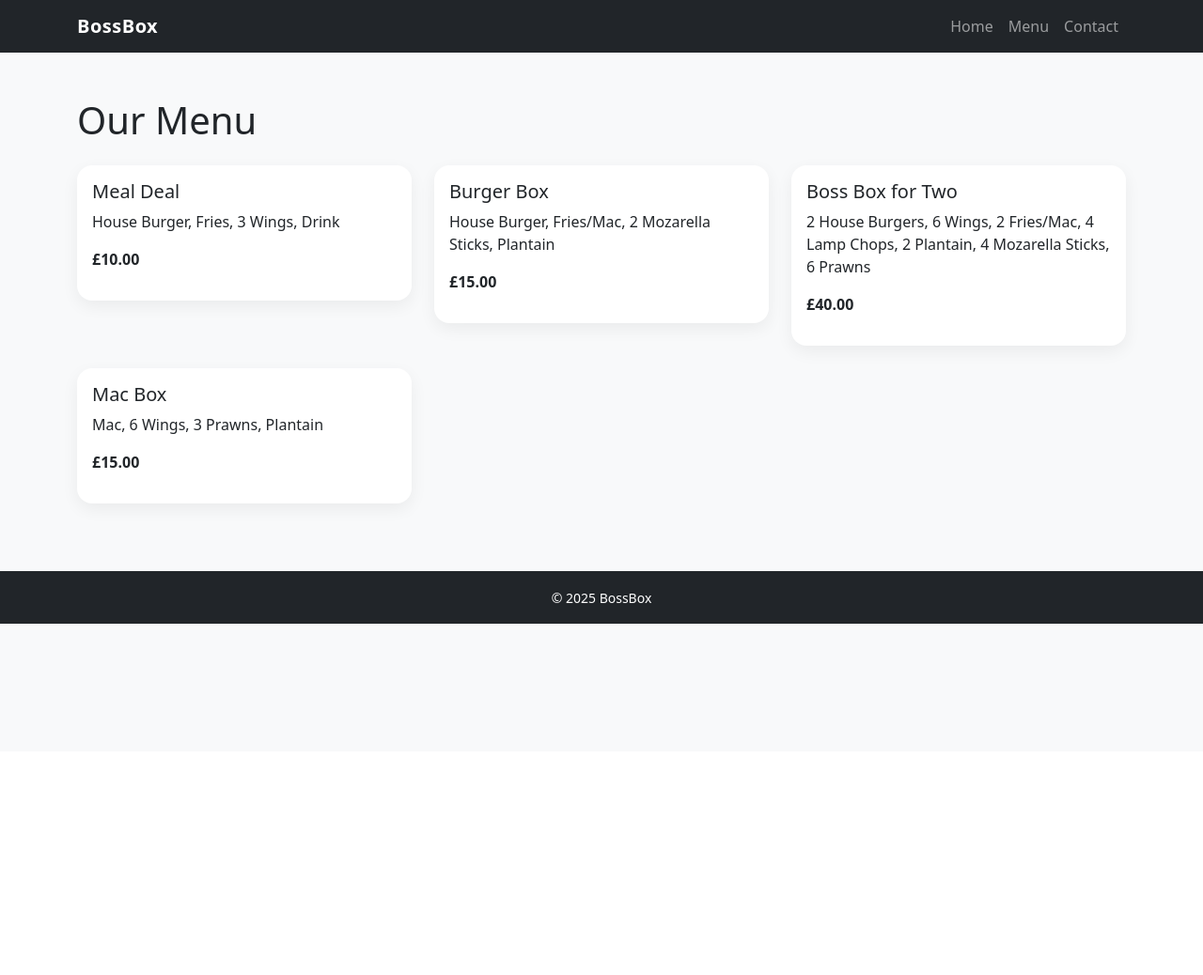
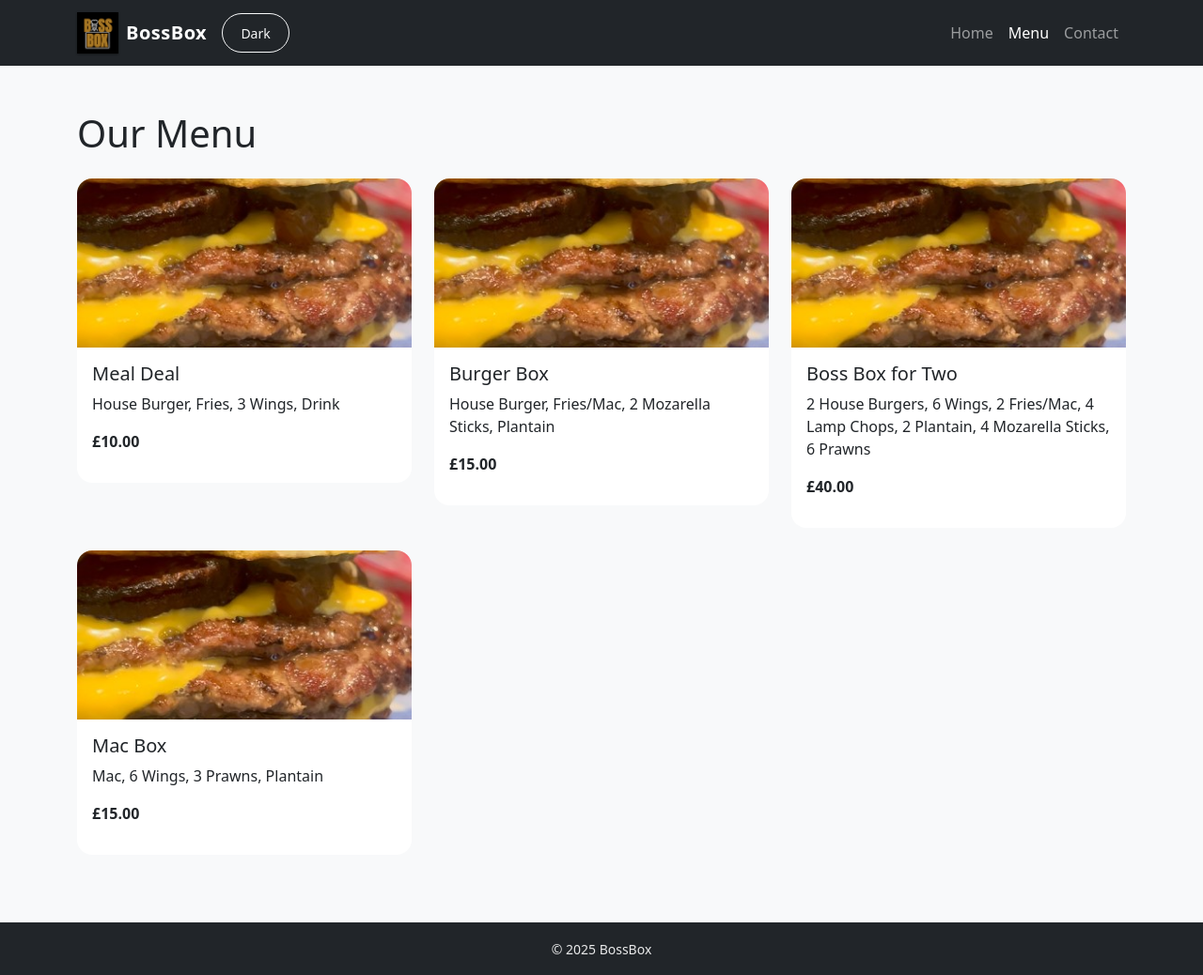
Before and after one commit to BelalTibi/BossBox, a Flask app: page /menu.html in a window 1280 px wide. Shown: the whole page at 94% size. Before the commit the page ends 664 px from the top, so only its background shows below. Run offline with Flask 3, Linux system fonts and the light colour scheme.

Commit message:
Multiple new features
Added:
- Dark/Light Mode
- Images for menu Items
- Logo for NavBar
- Hover zoom over menu Items

```diff
--- a/data/menu.json
+++ b/data/menu.json
@@ -2,21 +2,25 @@
     {
       "name": "Meal Deal",
       "price": "10.00",
-      "desc": "House Burger, Fries, 3 Wings, Drink"
+      "desc": "House Burger, Fries, 3 Wings, Drink",
+      "image": "images/hero.jpg"
     },
     {
       "name": "Burger Box",
       "price": "15.00",
-      "desc": "House Burger, Fries/Mac, 2 Mozarella Sticks, Plantain"
+      "desc": "House Burger, Fries/Mac, 2 Mozarella Sticks, Plantain",
+      "image": "images/hero.jpg"
     },
     {
       "name": "Boss Box for Two",
       "price": "40.00",
-      "desc": "2 House Burgers, 6 Wings, 2 Fries/Mac, 4 Lamp Chops, 2 Plantain, 4 Mozarella Sticks, 6 Prawns"
+      "desc": "2 House Burgers, 6 Wings, 2 Fries/Mac, 4 Lamp Chops, 2 Plantain, 4 Mozarella Sticks, 6 Prawns",
+      "image": "images/hero.jpg"
     },
     {
       "name": "Mac Box",
       "price": "15.00",
-      "desc": "Mac, 6 Wings, 3 Prawns, Plantain"
+      "desc": "Mac, 6 Wings, 3 Prawns, Plantain",
+      "image": "images/hero.jpg"
     }
   ]
--- a/static/css/style.css
+++ b/static/css/style.css
@@ -1,21 +1,54 @@
-/* Basic theme tweaks */
+/* Sticky footer layout */
+html, body { height: 100%; }
 body {
+  min-height: 100vh;
+  display: flex;
+  flex-direction: column;
   background: #f8f9fa;
 }
+main.container { flex: 1 0 auto; }
+footer { flex-shrink: 0; }
 
-/* Make cards and sections feel “alive” */
-.card {
-  border: none;
-  border-radius: 16px;
-  box-shadow: 0 6px 18px rgba(0,0,0,0.06);
+/* Brand logo size (reasonable for navbar) */
+.brand-logo {
+  height: 44px;          /* make bigger; tweak to taste */
+  width: auto;
+  object-fit: contain;   /* keep it sharp even if source is small */
+  display: block;
+  filter: drop-shadow(0 1px 1px rgba(0,0,0,.4));
 }
 
-.navbar-brand {
+/* Show brand text next to logo */
+.brand-text {
   font-weight: 700;
   letter-spacing: 0.5px;
 }
 
-/* Reveal-on-scroll animation */
+/* Buttons */
+.btn {
+  border-radius: 999px;
+  padding: 0.6rem 1.2rem;
+}
+
+/* Menu card hover effects */
+.menu-card {
+  transition: transform 200ms ease, box-shadow 200ms ease;
+  border-radius: 16px;
+  overflow: hidden;
+  border: none;
+}
+.menu-card:hover {
+  transform: translateY(-4px);
+  box-shadow: 0 10px 24px rgba(0,0,0,0.12);
+}
+.menu-card-img {
+  display: block;
+  width: 100%;
+  height: 180px;
+  object-fit: cover;
+}
+
+/* Fade-in animation */
 .fade-in {
   opacity: 0;
   transform: translateY(10px);
@@ -26,13 +59,7 @@ body {
   transform: translateY(0);
 }
 
-/* Softer buttons */
-.btn {
-  border-radius: 999px;
-  padding: 0.6rem 1.2rem;
-}
-
-/* Hero image: show the whole photo (no crop) */
+/* Hero image styles */
 .hero-img {
   display: block;
   margin: 0 auto;
@@ -41,8 +68,6 @@ body {
   height: auto;
   border-radius: 16px;
 }
-
-/* Gentle zoom on page load */
 .zoom-on-load {
   animation: heroZoom 1.6s ease both;
 }
@@ -50,9 +75,16 @@ body {
   from { transform: scale(1.02); }
   to   { transform: scale(1); }
 }
-
-/* Tiny hover zoom */
 .hero-img:hover {
   transform: scale(1.015);
   transition: transform 300ms ease;
 }
+
+/* Footer text */
+footer small { opacity: 0.9; }
+
+/* Dark mode support */
+:root { color-scheme: light dark; }
+[data-bs-theme="dark"] body {
+  background: #121212;
+}
--- a/static/js/animations.js
+++ b/static/js/animations.js
@@ -15,3 +15,26 @@ document.addEventListener("DOMContentLoaded", () => {
   }, { threshold: 0.2 });
   items.forEach(el => observer.observe(el));
 });
+// Light/Dark toggle using Bootstrap 5.3 data attribute
+(function () {
+  const key = "bb-theme";
+  const btn = document.getElementById("themeToggle");
+  const root = document.documentElement;
+
+  function apply(theme) {
+    root.setAttribute("data-bs-theme", theme);
+    if (btn) btn.textContent = theme === "dark" ? "Light" : "Dark";
+  }
+
+  // Load saved preference (default light)
+  const saved = localStorage.getItem(key);
+  apply(saved || "light");
+
+  if (btn) {
+    btn.addEventListener("click", () => {
+      const now = root.getAttribute("data-bs-theme") === "dark" ? "light" : "dark";
+      apply(now);
+      localStorage.setItem(key, now);
+    });
+  }
+})();
--- a/templates/base.html
+++ b/templates/base.html
@@ -4,25 +4,62 @@
     <meta charset="utf-8" />
     <meta name="viewport" content="width=device-width, initial-scale=1" />
     <title>{{ title if title else "BossBox" }}</title>
+    <meta name="description" content="BossBox — delicious burgers, loaded fries, and great value meal deals.">
+    <meta property="og:title" content="{{ title if title else 'BossBox' }}">
+    <meta property="og:description" content="Delicious burgers, loaded fries, and great value meal deals.">
+    <meta property="og:type" content="website">
+    <meta property="og:image" content="{{ url_for('static', filename='images/hero.jpg', _external=False) }}">
+
     <link href="https://cdn.jsdelivr.net/npm/bootstrap@5.3.0/dist/css/bootstrap.min.css" rel="stylesheet">
     <link href="{{ url_for('static', filename='css/style.css') }}" rel="stylesheet">
   </head>
   <body>
     <nav class="navbar navbar-expand-lg navbar-dark bg-dark">
       <div class="container">
-        <a class="navbar-brand" href="{{ url_for('home') }}">BossBox</a>
+        <!-- Brand -->
+        <a class="navbar-brand d-flex align-items-center gap-2" href="{{ url_for('home') }}">
+          <img src="{{ url_for('static', filename='images/logo.jpg') }}" alt="BossBox logo" class="brand-logo">
+          <span class="brand-text">BossBox</span>
+        </a>
+
+        <!-- Single theme toggle (visible on all sizes) -->
+        <button id="themeToggle" class="btn btn-sm btn-outline-light ms-auto me-2" type="button">Dark</button>
+
+        <!-- Hamburger -->
         <button class="navbar-toggler" type="button" data-bs-toggle="collapse" data-bs-target="#navmenu">
           <span class="navbar-toggler-icon"></span>
         </button>
+
+        <!-- Links -->
         <div class="collapse navbar-collapse" id="navmenu">
-          <ul class="navbar-nav ms-auto"><li class="nav-item"><a class="nav-link" href="{{ url_for('home') }}">Home</a></li>
-
-            <li class="nav-item"><a class="nav-link" href="{{ url_for('menu') }}">Menu</a></li>
-            <li class="nav-item"><a class="nav-link" href="{{ url_for('contact') }}">Contact</a></li>
+          {% set current = request.endpoint %}
+          <ul class="navbar-nav ms-auto">
+            <li class="nav-item">
+              <a class="nav-link {% if current == 'home' %}active{% endif %}"
+                href="{{ url_for('home') }}"
+                aria-current="{% if current == 'home' %}page{% endif %}">
+                Home
+              </a>
+            </li>
+            <li class="nav-item">
+              <a class="nav-link {% if current == 'menu' %}active{% endif %}"
+                href="{{ url_for('menu') }}"
+                aria-current="{% if current == 'menu' %}page{% endif %}">
+                Menu
+              </a>
+            </li>
+            <li class="nav-item">
+              <a class="nav-link {% if current == 'contact' %}active{% endif %}"
+                href="{{ url_for('contact') }}"
+                aria-current="{% if current == 'contact' %}page{% endif %}">
+                Contact
+              </a>
+            </li>
           </ul>
         </div>
       </div>
     </nav>
+
 
     <main class="container my-5">
       {% block content %}{% endblock %}
--- a/templates/menu.html
+++ b/templates/menu.html
@@ -4,14 +4,21 @@
 <div class="row">
   {% for item in menu %}
   <div class="col-md-4 fade-in">
-    <div class="card mb-4">
+    <div class="card menu-card mb-4">
+      {% if item.image %}
+      <img src="{{ url_for('static', filename=item.image) }}"
+          alt="{{ item.name }}"
+          class="card-img-top menu-card-img"
+          loading="lazy">
+      {% endif %}
       <div class="card-body">
         <h5 class="card-title">{{ item.name }}</h5>
         <p class="card-text">{{ item.desc }}</p>
-        <p class="fw-bold">£{{ item.price }}</p>
+        <p class="fw-bold">£{{ "%.2f"|format(item.price | float) }}</p>
       </div>
     </div>
   </div>
+
   {% endfor %}
 </div>
 {% endblock %}
```
Also changed, not shown: docs/contact.html (+41 -4 lines), docs/index.html (+41 -4 lines), docs/menu.html (+73 -8 lines), docs/static/css/style.css (+51 -19 lines), docs/static/js/animations.js (+23 -0 lines), static/images/logo.jpg (added), 1 other file.
